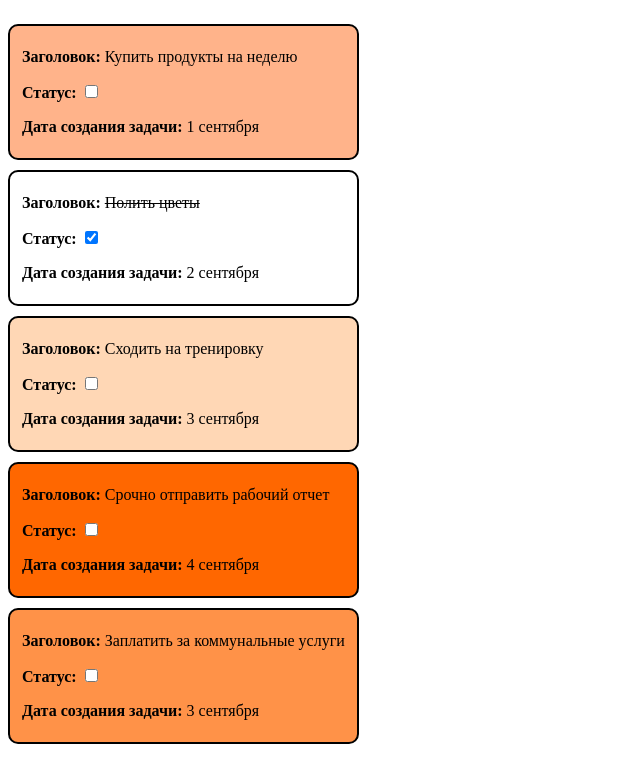
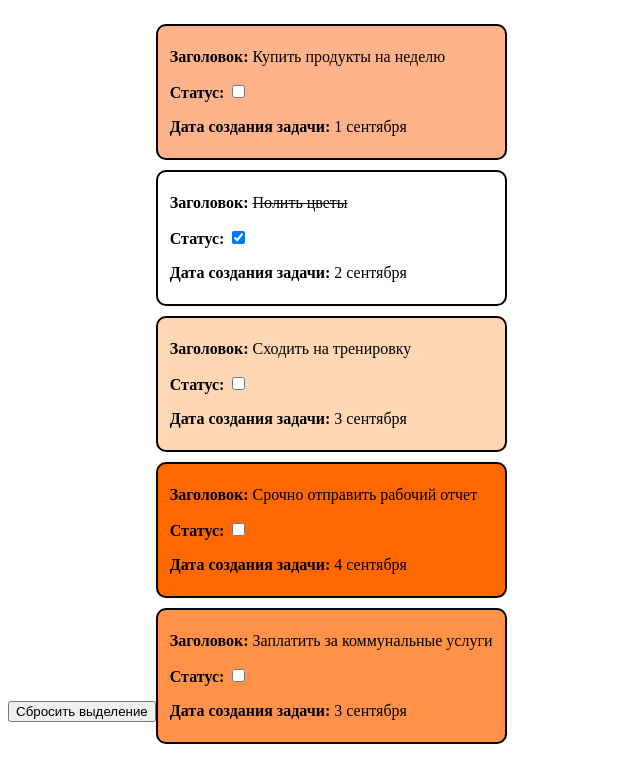
Before and after one commit to sabyrzhanzhaslanuly64/trelly-todo, a React (Vite) app: page / in a window 1280 px wide. Shown: the top 782 px of the page, without its empty margins (0-640 px from the left). Built offline with nearby package versions, Linux system fonts and the light colour scheme.

Commit message:
feat: add reset selection button to clear selected task highlight

```diff
--- a/src/App.tsx
+++ b/src/App.tsx
@@ -49,6 +49,9 @@ export const App = () => {
   if (tasks.length === 0) return <h1>Задачи отсутствуют</h1>
 
   return (
+    <>
+      <button onClick={() => setSelectedTaskId(null)}>Сбросить выделение</button>
+
       <ul>
         {tasks.map((task) => (
           <li
@@ -76,5 +79,6 @@ export const App = () => {
           </li>
         ))}
       </ul>
+    </>
   )
 }
```
Lines whose indentation alone changed are shown as unchanged.
